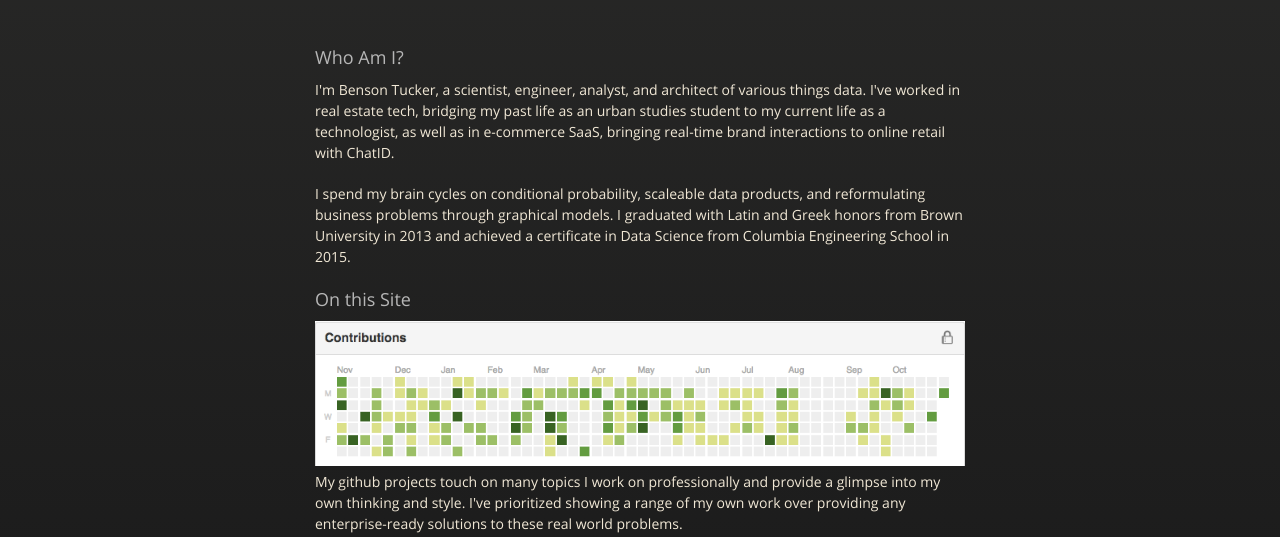
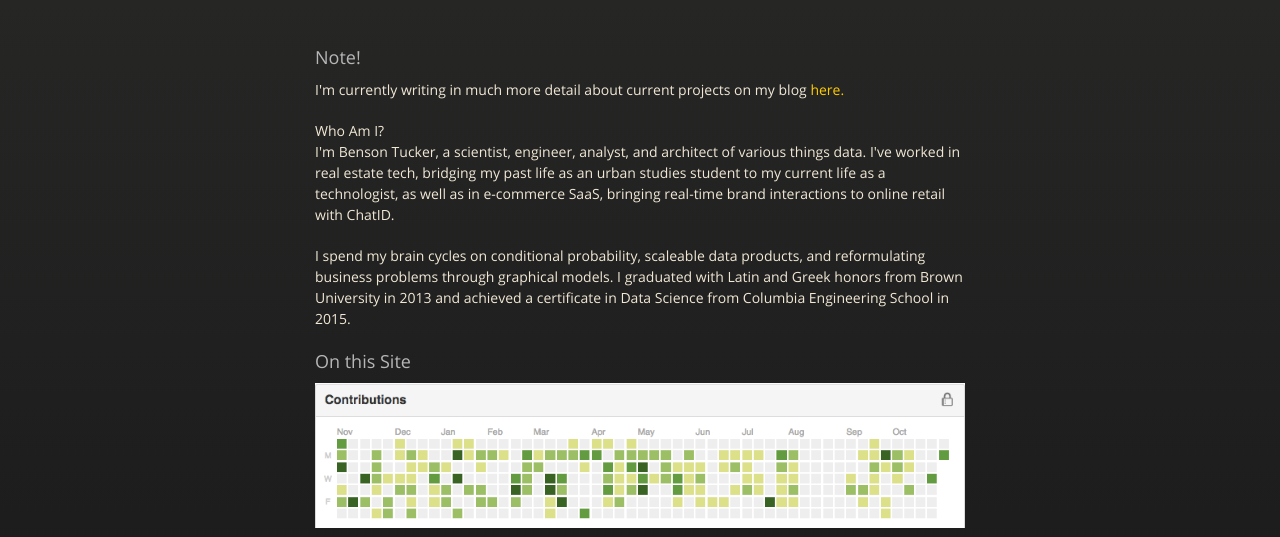
Before and after one commit to bhtucker/bhtucker.github.io, a plain HTML site: page index.html in a window 1280 px wide. Shown: the part 226-763 px from the top of the page. Drawn offline with nearby package versions, Linux system fonts and the light colour scheme.

Commit message:
link to blogggo

```diff
--- a/index.html
+++ b/index.html
@@ -36,6 +36,11 @@
         </div>
 
         <h3>
+<a id="who-am-i" class="anchor" href="#who-am-i" aria-hidden="true"><span class="octicon octicon-link"></span></a>Note!</h3>
+
+<p>I'm currently writing in much more detail about current projects on my blog <a href='http://l0stinsp4ce.com/index.php/blogggo'>here.</a></p>
+
+
 <a id="who-am-i" class="anchor" href="#who-am-i" aria-hidden="true"><span class="octicon octicon-link"></span></a>Who Am I?</h3>
 
 <p>I'm Benson Tucker, a scientist, engineer, analyst, and architect of various things data. I've worked in real estate tech, bridging my past life as an urban studies student to my current life as a technologist, as well as in e-commerce SaaS, bringing real-time brand interactions to online retail with ChatID.</p>
```
